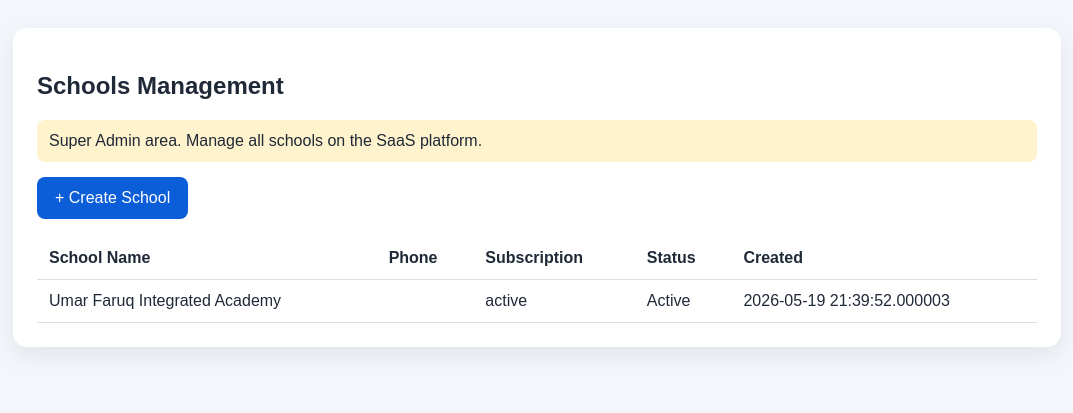
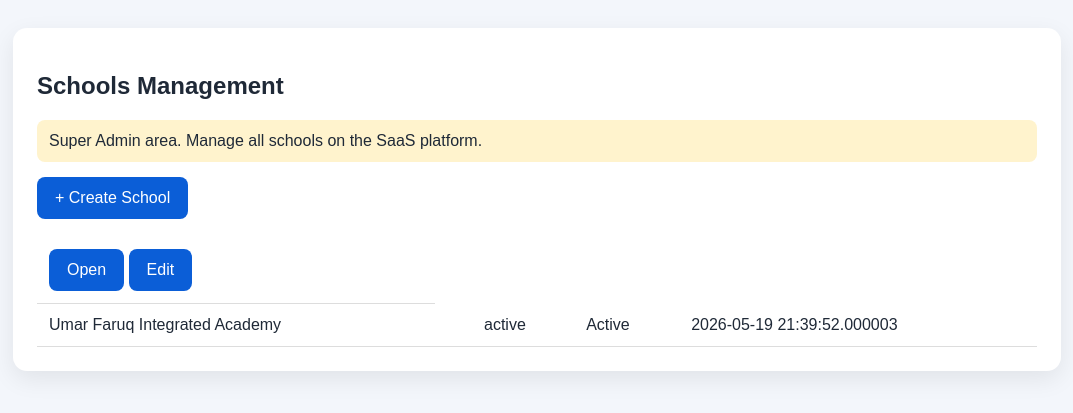
Before and after one commit to qaswar114/umar-faruq-school-system, a Flask app: template templates/schools.html in a window 1280 px wide. Shown: the top 413 px of the page, without its empty margins (103-1176 px from the left). Run offline with Flask 3, Linux system fonts and the light colour scheme; the template is opened without the code that fills it: values that come from a table or form of the project are taken from there, others are empty; data comes from the database, SQL or seed files in the repository.

Commit message:
Update schools.html

```diff
--- a/templates/schools.html
+++ b/templates/schools.html
@@ -14,11 +14,17 @@
 
     <table>
         <tr>
-            <th>School Name</th>
-            <th>Phone</th>
-            <th>Subscription</th>
-            <th>Status</th>
-            <th>Created</th>
+            <td>
+    <a href="{{ url_for('switch_school', school_id=school.id) }}"
+       class="btn btn-success btn-sm">
+       Open
+    </a>
+
+    <a href="{{ url_for('edit_school', school_id=school.id) }}"
+       class="btn btn-primary btn-sm">
+       Edit
+    </a>
+</td>
         </tr>
 
         {% for school in schools %}
```
